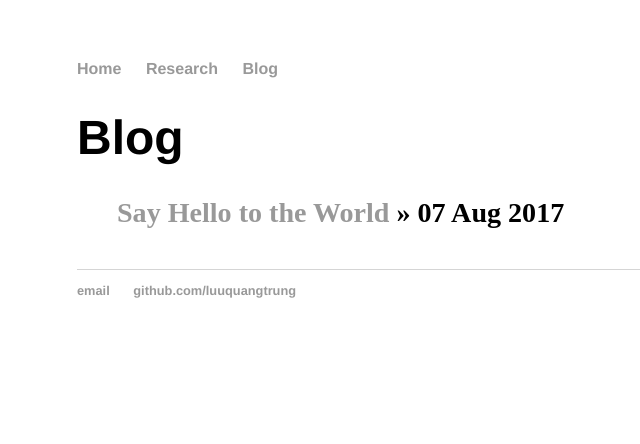
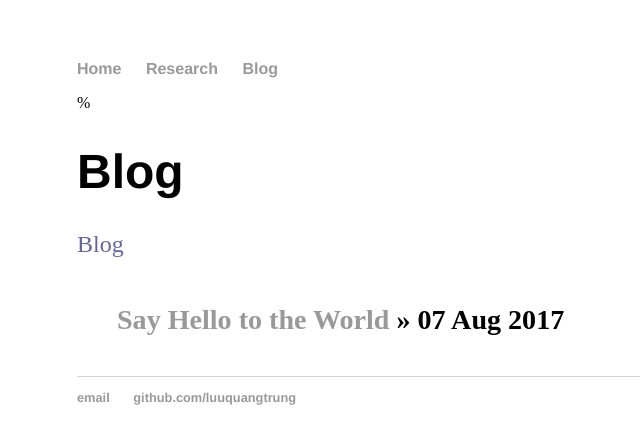
Before and after one commit to luuquangtrung/luuquangtrung.github.io_v1, a Jekyll site: the page built from blog/index.html, in a window 1280 px wide. Shown: the top 444 px of the page, without its empty margins (115-755 px from the left). Built offline with Jekyll 4.4.1, drawn with Linux system fonts in a browser that asks for light colours.

Commit message:
Update index.html

```diff
--- a/blog/index.html
+++ b/blog/index.html
@@ -3,7 +3,11 @@ layout: default
 title: Blog
 ---
 
-<h1>{{ page.title }}</h1>
+%<h1>{{ page.title }}</h1>
+
+<div>
+   <div><span style="color: #666699; font-size: x-large;">Blog</span></div>
+   <div>&nbsp;</div>
 
 <ul class="posts">
   {% for post in site.posts %}
```
